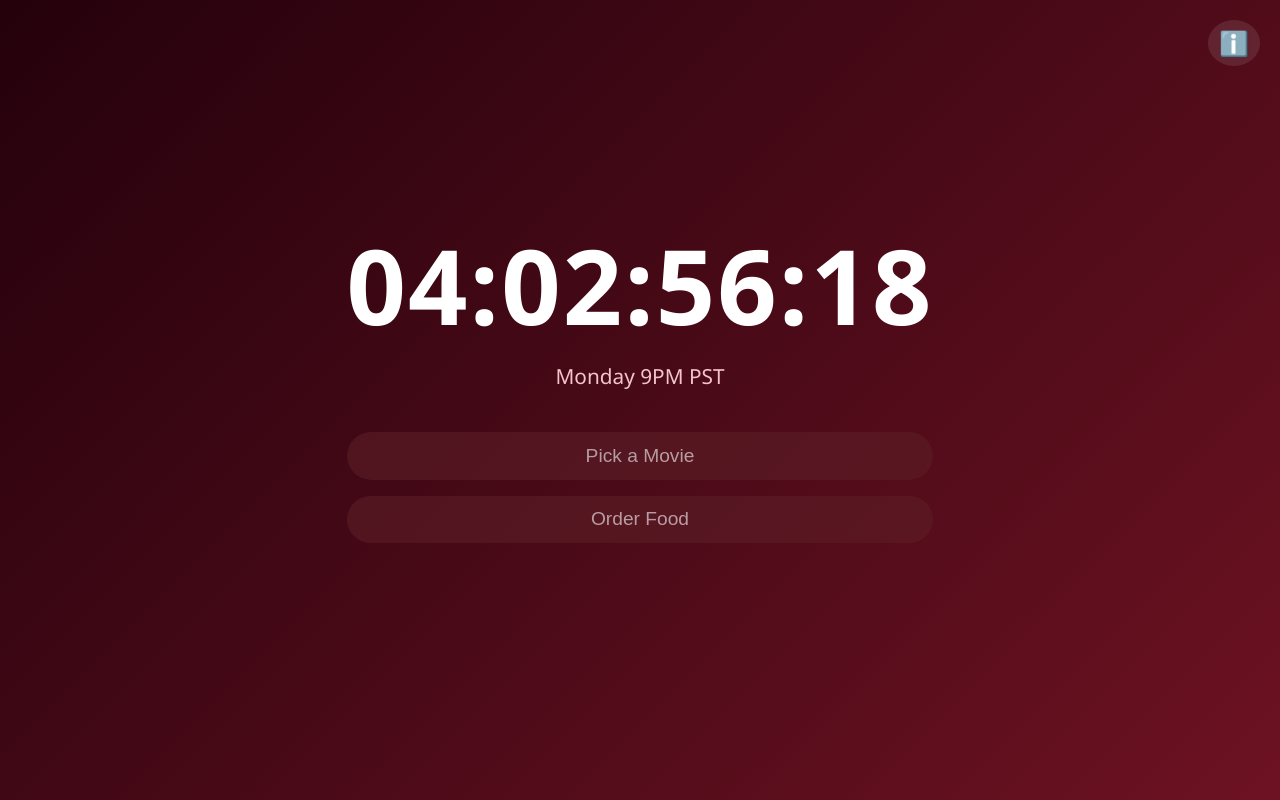
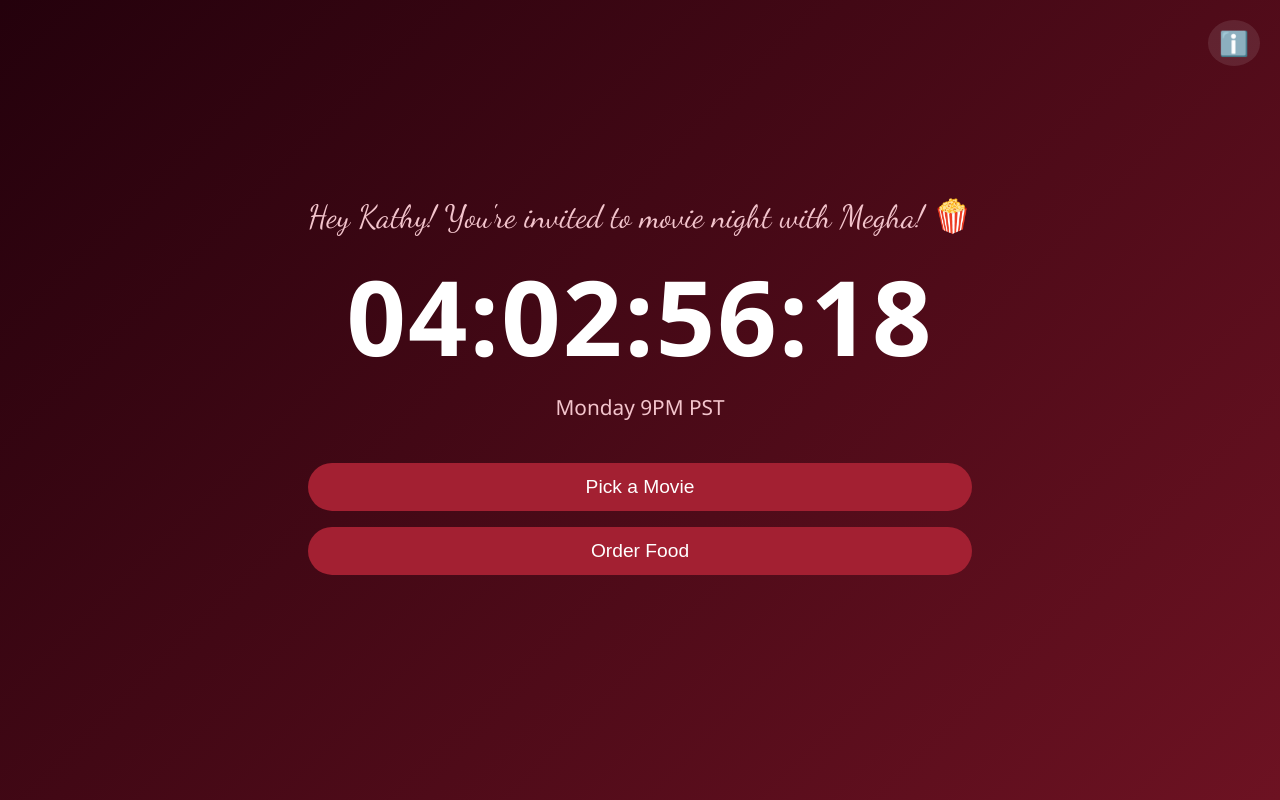
Before and after one commit to megkrish77/movie-invite, a plain HTML site: page index.html in a window 1280 px wide. Drawn offline with Linux system fonts and the light colour scheme.

Commit message:
updated final for now

```diff
--- a/index.html
+++ b/index.html
@@ -28,6 +28,8 @@
 
   <!-- Main UI -->
   <div class="container">
+    <div class="invite-message">Hey Kathy! You're invited to movie night with Megha! 🍿</div>
+
     <div class="countdown-wrapper">
       <div id="countdown">00:00:00</div>
     </div>
@@ -35,8 +37,8 @@
     <div class="time-label">Monday 9PM PST</div>
 
     <div class="buttons">
-      <button id="pickMovieBtn" disabled>Pick a Movie</button>
-      <button id="orderFoodBtn" disabled>Order Food</button>
+      <button id="pickMovieBtn">Pick a Movie</button>
+      <button id="orderFoodBtn">Order Food</button>
     </div>
   </div>
 
--- a/style.css
+++ b/style.css
@@ -16,6 +16,15 @@ body {
 .container {
   text-align: center;
   animation: floatMain 8s ease-in-out infinite;
+}
+
+/* Invite Message */
+.invite-message {
+  font-family: 'Dancing Script', cursive;
+  font-size: 2rem;
+  color: #f3c4cc;
+  margin-bottom: 1.5rem;
+  animation: floatAlt 6s ease-in-out infinite;
 }
 
 /* Countdown Wrapper */
@@ -70,12 +79,16 @@ button:hover {
   background-color: #8e1a29;
 }
 
-/* Disabled Buttons */
-button:disabled {
-  background-color: #5c1e27;
+/* Disabled Button Style */
+button.disabled {
+  background-color: #555;
+  color: #ccc;
   cursor: not-allowed;
-  opacity: 0.6;
-  transform: none;
+  transform: none !important;
+}
+
+button.disabled:hover {
+  background-color: #555;
 }
 
 /* Floating Animations */
@@ -169,6 +182,10 @@ button:disabled {
     font-size: 3.5rem;
   }
 
+  .invite-message {
+    font-size: 1.4rem;
+  }
+
   .time-label {
     font-size: 1rem;
   }
```
